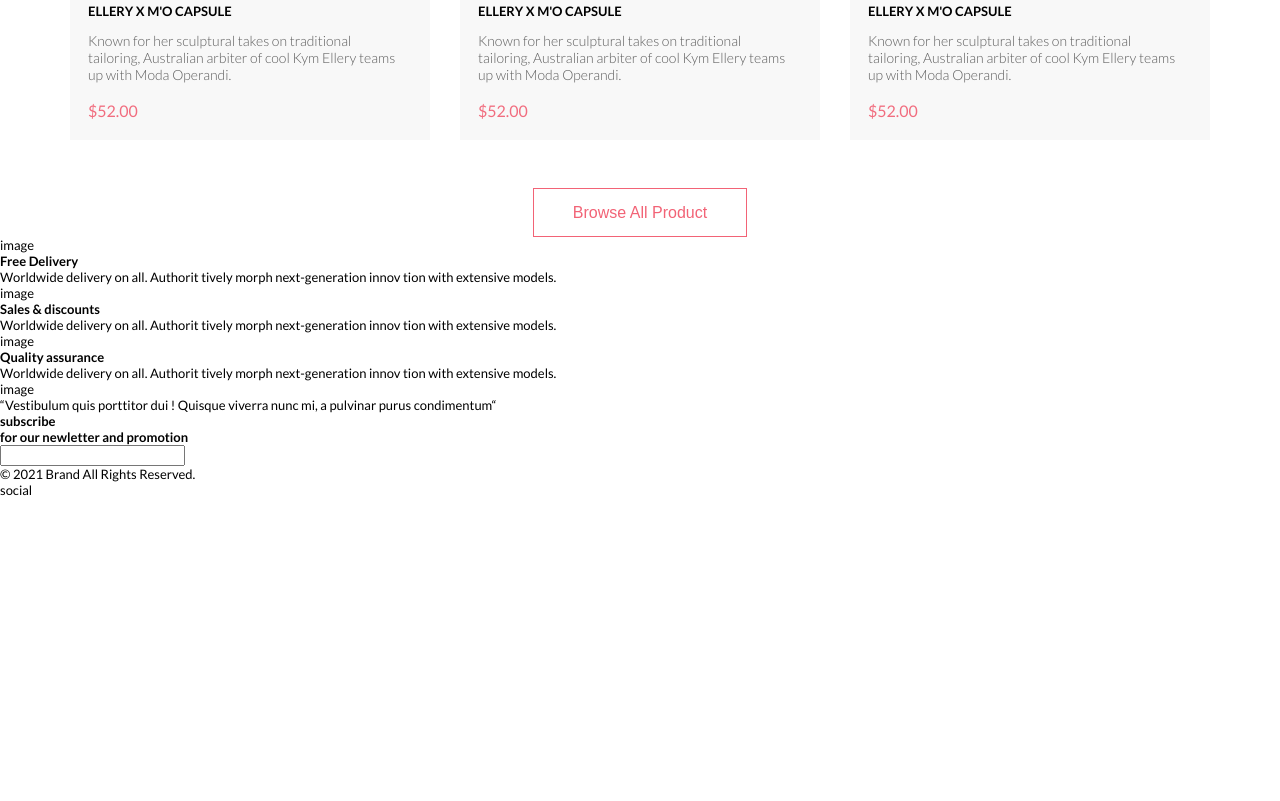
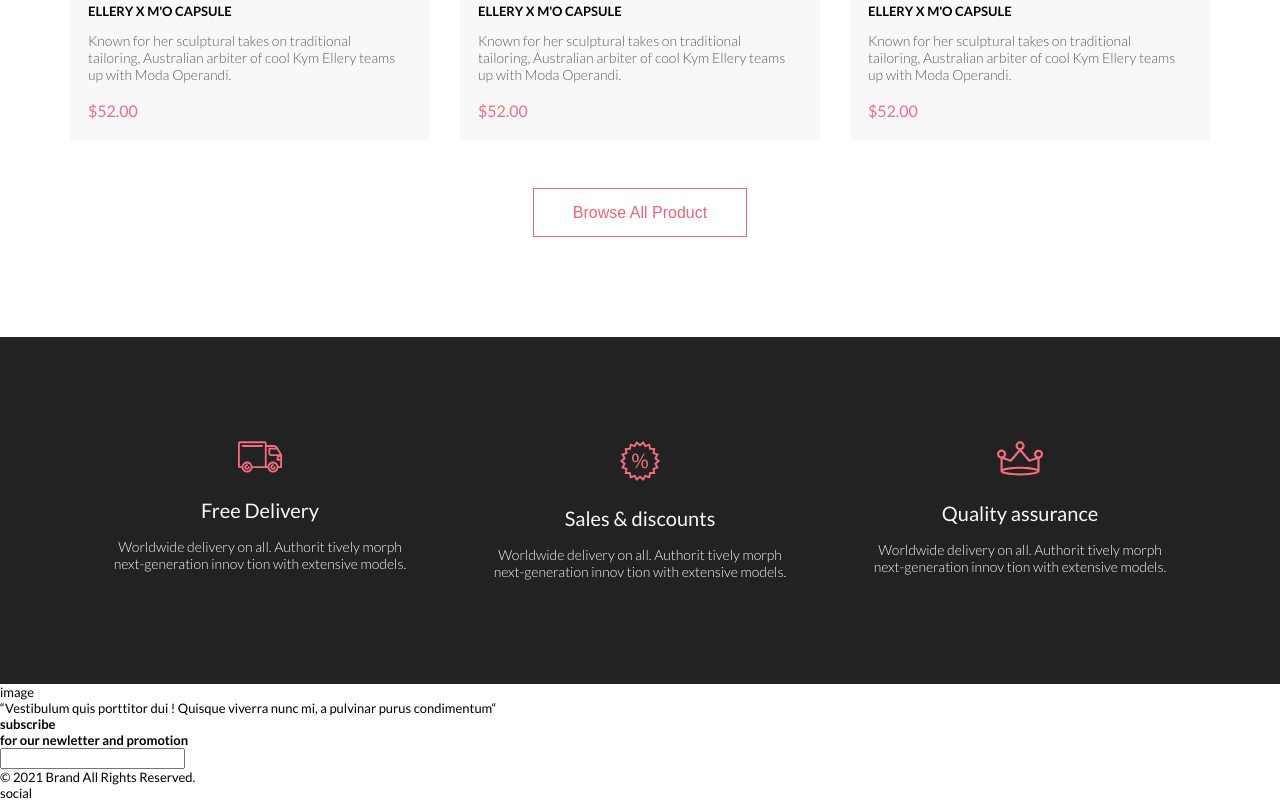
Before and after one commit to Jhon-Mosk/professional_layout, a plain HTML site: page index.html in a window 1280 px wide. Shown: the part 2637-3438 px from the top of the page. Before the commit the page ends 3135 px from the top, so only its background shows below. Drawn offline with Linux system fonts and the light colour scheme.

Commit message:
add feature

```diff
--- a/index.html
+++ b/index.html
@@ -143,21 +143,33 @@
             </ul>
             <button class="product__button">Browse All Product</button>
         </section>
-        <section>
-            <ul>
-                <li>image <h3>Free Delivery</h3>
-                    <p>Worldwide delivery on all. Authorit tively morph next-generation innov tion with extensive
+        <section class="feature">
+            <div class="container">
+                <h2 class="visually-hidden">feature</h2>
+                <ul class="feature__item-wrap">
+                    <li class="feature__item">
+                        <img src="./image/feature-delivery.svg" alt="delivery" width="45" height="32">
+                        <h3 class="feature__item__title">Free Delivery</h3>
+                        <p class="feature__item__desc">Worldwide delivery on all. Authorit tively morph next-generation
+                            innov tion with extensive
                             models.</p>
                     </li>
-                <li>image <h3>Sales & discounts</h3>
-                    <p>Worldwide delivery on all. Authorit tively morph next-generation innov tion with extensive
+                    <li class="feature__item">
+                        <img src="./image/feature-sales.svg" alt="sales" width="40" height="40">
+                        <h3 class="feature__item__title">Sales & discounts</h3>
+                        <p class="feature__item__desc">Worldwide delivery on all. Authorit tively morph next-generation
+                            innov tion with extensive
                             models.</p>
                     </li>
-                <li>image <h3>Quality assurance</h3>
-                    <p>Worldwide delivery on all. Authorit tively morph next-generation innov tion with extensive
+                    <li class="feature__item">
+                        <img src="./image/feature-assurance.svg" alt="assurance" width="47" height="35">
+                        <h3 class="feature__item__title">Quality assurance</h3>
+                        <p class="feature__item__desc">Worldwide delivery on all. Authorit tively morph next-generation
+                            innov tion with extensive
                             models.</p>
                     </li>
                 </ul>
+            </div>
         </section>
     </main>
     <footer>
--- a/style/style.scss
+++ b/style/style.scss
@@ -3,7 +3,7 @@
 // }
 @import url('https://fonts.googleapis.com/css2?family=Lato:ital,wght@0,300;0,400;0,700;0,900;1,400&display=swap');
 
-$header-background: #222222;
+$header-feature-footer-background: #222222;
 $brand-background: #F1E4E6;
 $mark: #F16D7F;
 $white: #FFFFFF;
@@ -46,7 +46,7 @@ body {
 }
 
 .header {
-    background-color: $header-background;
+    background-color: $header-feature-footer-background;
 
     &__wrapper {
         display: flex;
@@ -176,6 +176,7 @@ body {
 }
 
 .product {
+    margin-bottom: 100px;
 
     &__title {
         text-align: center;
@@ -228,3 +229,36 @@ body {
         display: block;
     }
 }
+
+.feature {
+    background: $header-feature-footer-background;
+
+
+    &__item-wrap {
+        padding: 104px 0;
+        display: flex;
+        justify-content: space-around;
+    }
+
+    &__item {
+        max-width: 360px;
+        display: flex;
+        flex-direction: column;
+        align-items: center;
+        color: $item-back;
+        box-sizing: border-box;
+        padding-left: 30px;
+        padding-right: 30px;
+
+        &__title {
+            @include font-parameter(20px, 400, 24px);
+            margin: 25px 0 16px;
+        }
+
+        &__desc {
+            @include font-parameter(14px, 300, 17px);
+            text-align: center;
+        }
+    }
+
+}
```
Also changed, not shown: image/feature-assurance.svg (added), image/feature-delivery.svg (added), image/feature-sales.svg (added), style/style.css, 1 other file. Lines whose indentation alone changed are shown as unchanged.
